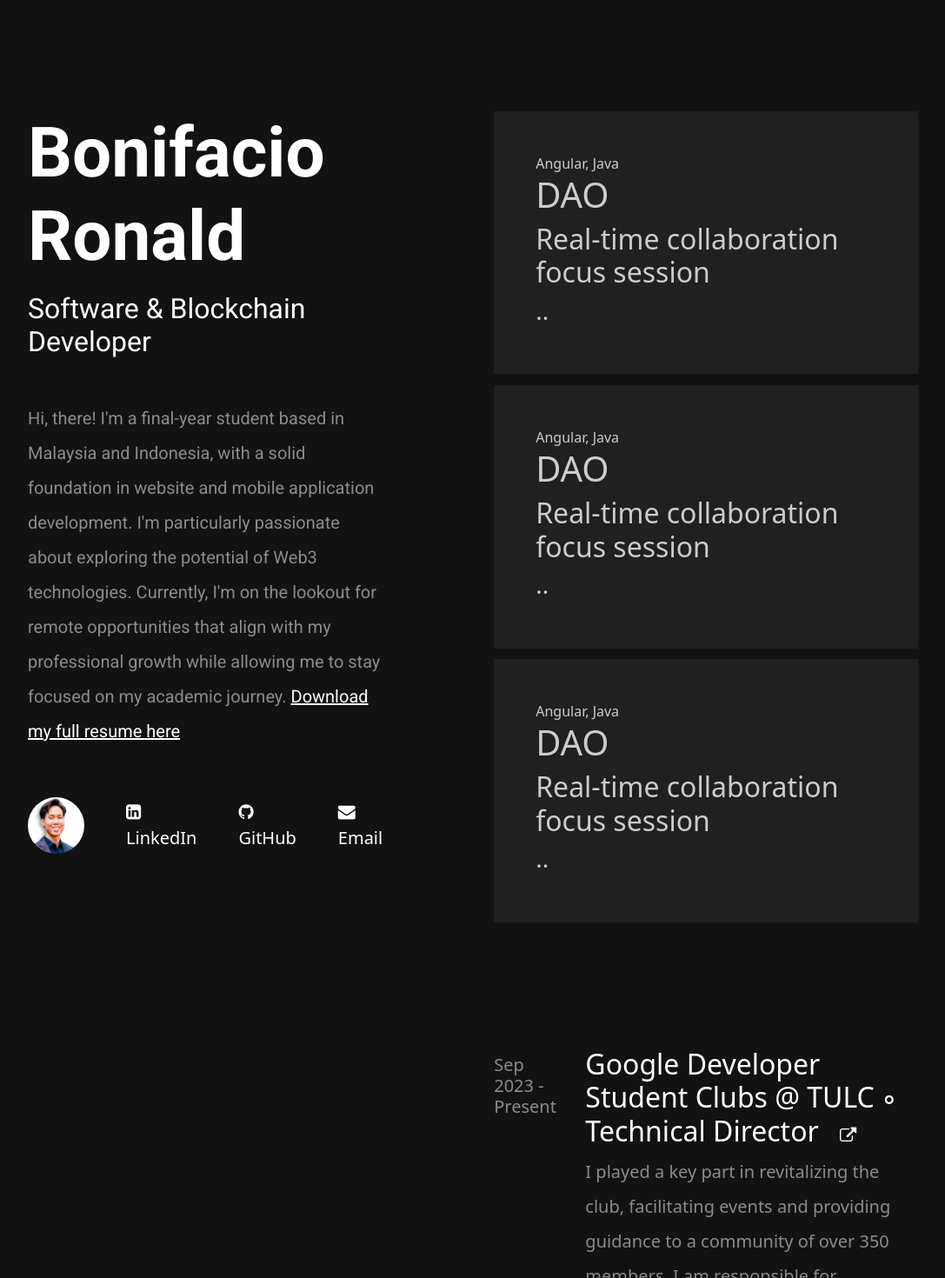
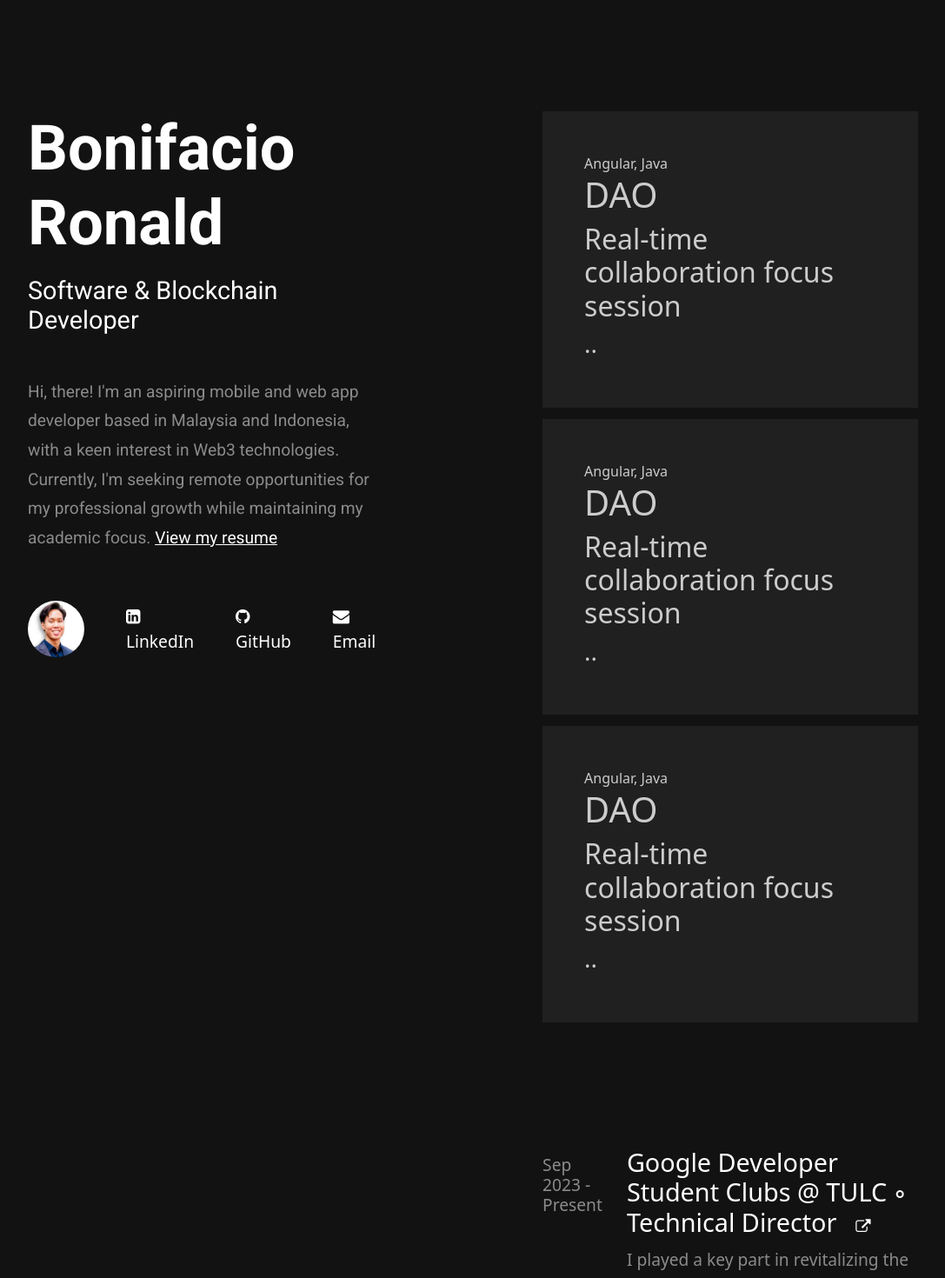
Before and after one commit to bonifacioronald/web-portfolio, a React (Create React App) app: page / in a window 1280 px wide. Shown: the top 1470 px of the page at 87% size, without its empty margins (96-1183 px from the left). Built offline with nearby package versions, Linux system fonts and the light colour scheme.

Commit message:
Reduced font size and self-intro length

```diff
--- a/src/App.css
+++ b/src/App.css
@@ -52,6 +52,7 @@
   .left-section {
       max-height: 100vh;
       padding: 8em;
+      padding-right: 12em;
       position: sticky;
       top: 0;
     }
--- a/src/awards/awards.css
+++ b/src/awards/awards.css
@@ -40,7 +40,7 @@
     justify-content: space-between;
     align-items: center;
     font-style: italic;
-    font-size: 2em;
+    font-size: var(--fs-heading);
     color: var(--color-text-primary);
 }
 
@@ -48,4 +48,9 @@
     .award-container.lowered {
         transform: translateY(50px);
     }
+
+    .award-container.lowered:hover {
+        transform: scale(1.1) translateY(50px);
+        z-index: 2;
+    }
 }
--- a/src/edu-exp/edu-exp.css
+++ b/src/edu-exp/edu-exp.css
@@ -31,7 +31,7 @@ a {
 }
 
 .exp-edu-title {
-    font-size: 2em;
+    font-size: var(--fs-heading);
     vertical-align: top;
     color: white !important;
 }
@@ -44,6 +44,6 @@ a {
 
 .exp-edu-description {
     font-size: var(--fs-paragraph);
-    line-height: 2em;
+    line-height: var(--fs-line-height);
     color: var(--color-text-secondary);
 }
--- a/src/index.css
+++ b/src/index.css
@@ -13,7 +13,9 @@
   --color-bg-secondary: #282828;
   --color-text-primary: #ffffff;
   --color-text-secondary: #8b8b8b;
-  --fs-paragraph: 1.25em;
+  --fs-heading: 1.8em;
+  --fs-paragraph: 1.2em;
+  --fs-line-height: 1.75em;
 
 }
 
--- a/src/self-info/self-info-section.jsx
+++ b/src/self-info/self-info-section.jsx
@@ -8,7 +8,7 @@ function SelfInfoSection() {
   <div className="top-section">
             <h1 className="name roboto-bold mb-3">Bonifacio Ronald</h1>
             <h2 className="role roboto-regular mb-5">Software & Blockchain Developer</h2>
-            <h3 className="description roboto-regular mt-5">Hi, there! I'm a final-year student based in Malaysia and Indonesia, with a solid foundation in website and mobile application development. I'm particularly passionate about exploring the potential of Web3 technologies. Currently, I'm on the lookout for remote opportunities that align with my professional growth while allowing me to stay focused on my academic journey. <a className="cv-link"href="https://drive.google.com/file/d/1hRrLCjVwuXiA0k2MP9Bed2iYoM6Guu52/view?usp=sharing">Download my full resume here</a></h3>
+            <h3 className="description roboto-regular mt-5">Hi, there! I'm an aspiring mobile and web app developer based in Malaysia and Indonesia, with a keen interest in Web3 technologies. Currently, I'm seeking remote opportunities for my professional growth while maintaining my academic focus. <a className="cv-link"href="https://drive.google.com/file/d/1hRrLCjVwuXiA0k2MP9Bed2iYoM6Guu52/view?usp=sharing">View my resume</a></h3>
   </div>
   );
 }
--- a/src/self-info/self-info.css
+++ b/src/self-info/self-info.css
@@ -1,16 +1,16 @@
 .name {
-    font-size: 5em;
+    font-size: 4.5em;
     color: var(--color-text-primary);
 }
 
 .role {
-    font-size: 2em;
+    font-size: var(--fs-heading);
     color: var(--color-text-primary);
 }
 
 .description {
     font-size: var(--fs-paragraph);
-    line-height: 2em;
+    line-height: var(--fs-line-height);
     color: var(--color-text-secondary);
 }
 
```
